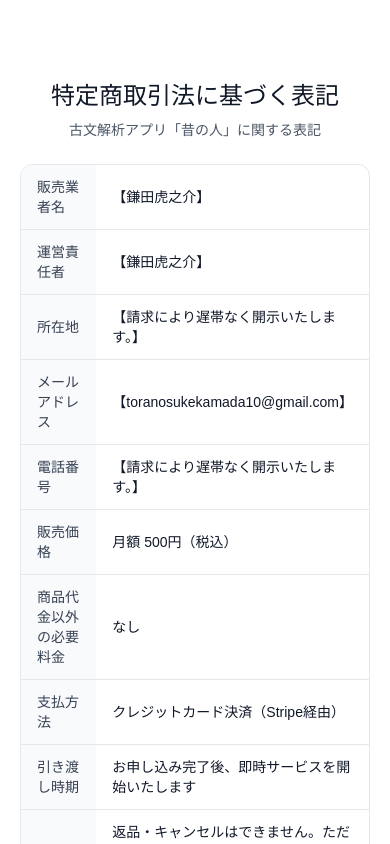
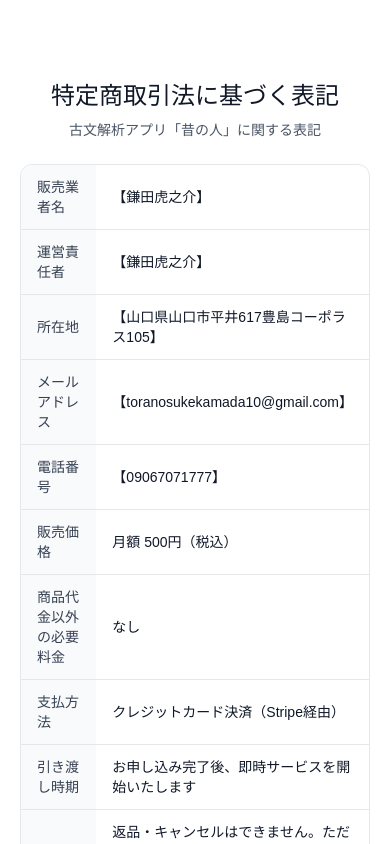
Before and after one commit to sunnyday-cmyk/mukashi-no-hito, a Next.js app: page /tokushoho in a window 390 px wide. Shown: the top 844 px of the page. Built offline with nearby package versions, Linux system fonts and the light colour scheme; no server answers.

Commit message:
feat: add actual address and phone number to tokushoho page

```diff
--- a/app/tokushoho/page.tsx
+++ b/app/tokushoho/page.tsx
@@ -38,7 +38,7 @@ export default function TokushohoPage() {
                     所在地
                   </th>
                   <td className="px-4 py-3 text-sm text-gray-900">
-                    【請求により遅帯なく開示いたします。】
+                    【山口県山口市平井617豊島コーポラス105】
                   </td>
                 </tr>
                 <tr>
@@ -54,7 +54,7 @@ export default function TokushohoPage() {
                     電話番号
                   </th>
                   <td className="px-4 py-3 text-sm text-gray-900">
-                    【請求により遅帯なく開示いたします。】
+                    【09067071777】
                   </td>
                 </tr>
                 <tr>
```
